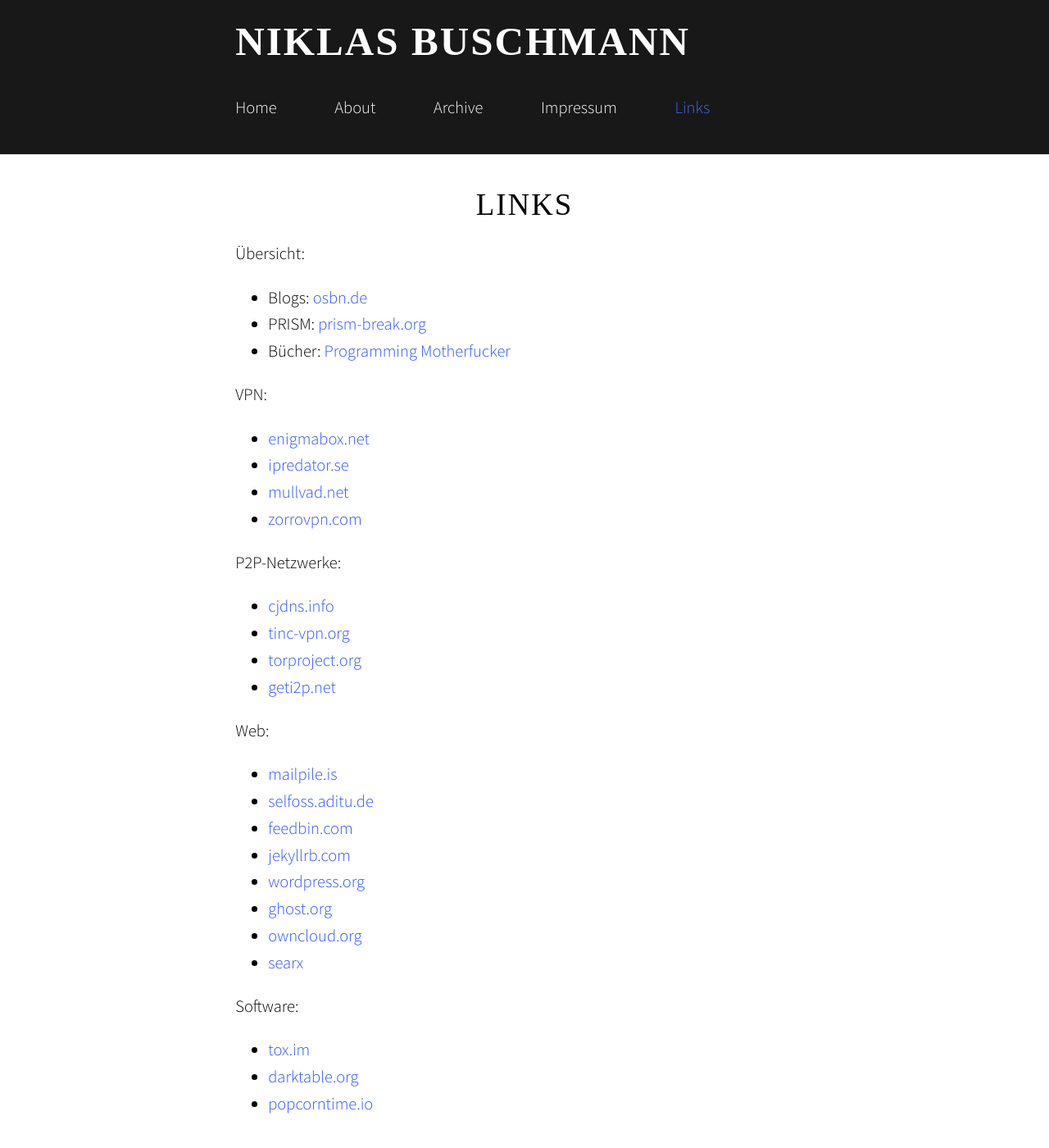
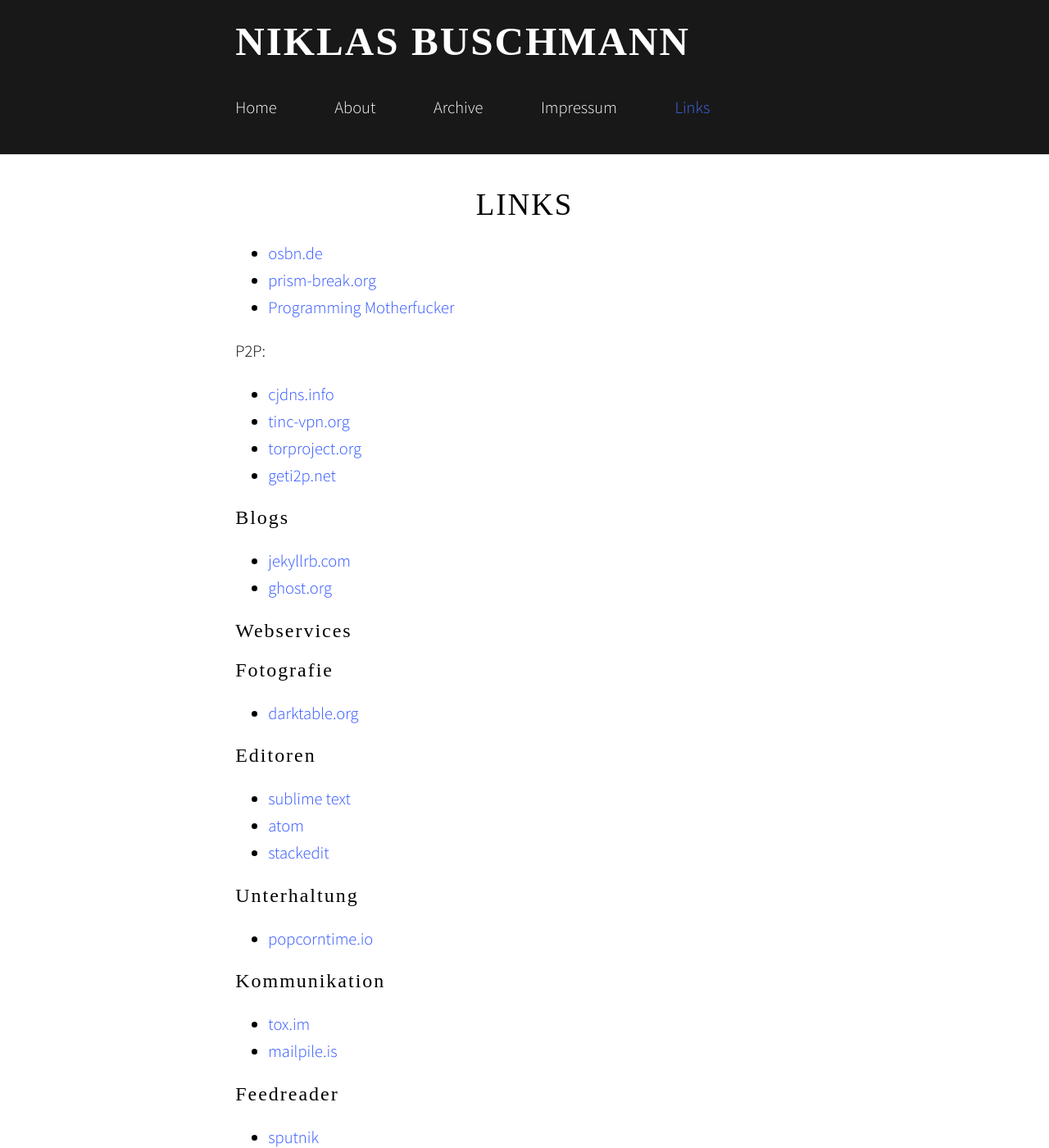
Before and after one commit to wilkistarotieno/wilkistarotieno.github.io, a Jekyll site: the page built from links.md, in a window 1280 px wide and 1400 px high. Shown: the whole window at 82% size. Built offline with Jekyll 4.4.1, drawn with Linux system fonts in a browser that asks for light colours; some web fonts are replaced; Markdown is read by kramdown in place of the engine named in the settings; a script that is not in the unit is left out.

Commit message:
Update links.md

```diff
--- a/links.md
+++ b/links.md
@@ -2,39 +2,47 @@
 title: "Links"
 permalink: links/
 ---
-Übersicht:
 
-*   Blogs: [osbn.de](http://osbn.de/)
-*   PRISM: [prism-break.org](https://prism-break.org/)
-*   Bücher: [Programming Motherfucker](http://programming-motherfucker.com/become.html)
+*   [osbn.de](http://osbn.de/)
+*   [prism-break.org](https://prism-break.org/)
+*   [Programming Motherfucker](http://programming-motherfucker.com/become.html)
 
-VPN:
-
-*   [enigmabox.net](https://enigmabox.net/)
-*   [ipredator.se](https://ipredator.se/)
-*   [mullvad.net](https://mullvad.net)
-*   [zorrovpn.com](https://zorrovpn.com/)
-
-P2P-Netzwerke:
+P2P:
 
 *   [cjdns.info](http://cjdns.info/)
 *   [tinc-vpn.org](http://tinc-vpn.org)
 *   [torproject.org](https://www.torproject.org/)
 *   [geti2p.net](https://geti2p.net/)
 
-Web:
+### Blogs
 
-*   [mailpile.is](https://www.mailpile.is/)
-*   [selfoss.aditu.de](http://selfoss.aditu.de/)
-*   [feedbin.com](https://feedbin.com/)
 *   [jekyllrb.com](http://jekyllrb.com/)
-*   [wordpress.org](https://wordpress.org/)
 *   [ghost.org](https://ghost.org/)
-*   [owncloud.org](https://owncloud.org/)
-*   [searx](https://github.com/asciimoo/searx)
 
-Software:
+### Webservices
+
+
+### Fotografie
+
+*   [darktable.org](http://www.darktable.org/)
+
+### Editoren
+
+*   [sublime text](http://www.sublimetext.com/)
+*   [atom](https://atom.io/)
+*   [stackedit](https://stackedit.io/)
+
+### Unterhaltung
+
+*   [popcorntime.io](https://popcorntime.io/)
+
+### Kommunikation
 
 *   [tox.im](https://tox.im)
-*   [darktable.org](http://www.darktable.org/)
-*   [popcorntime.io](https://popcorntime.io/)
+*   [mailpile.is](https://www.mailpile.is/)
+
+### Feedreader
+
+*   [sputnik](http://sputnik.szwacz.com/)
+*   [feedbin](https://feedbin.com/)
+*   [selfoss](http://selfoss.aditu.de)
```
